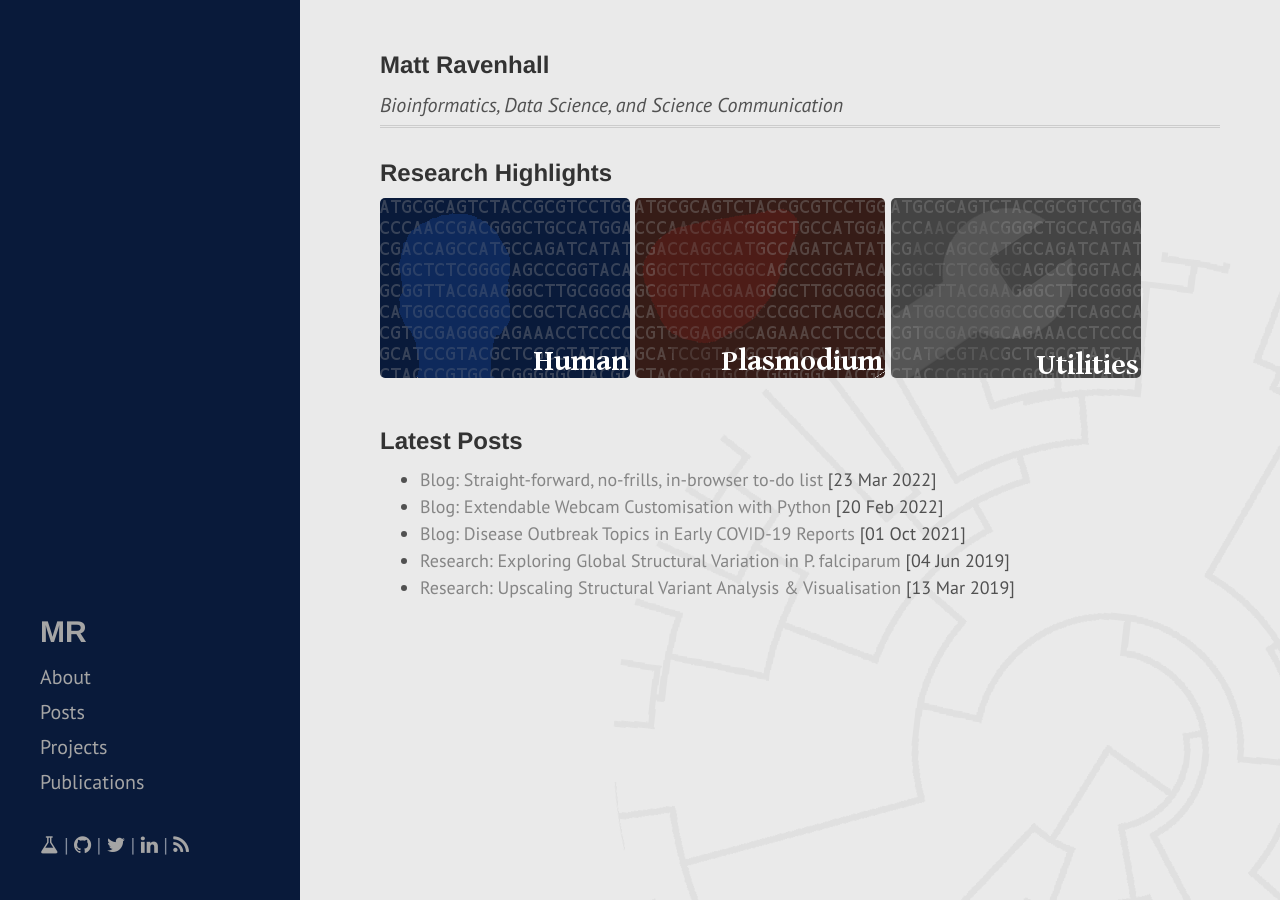
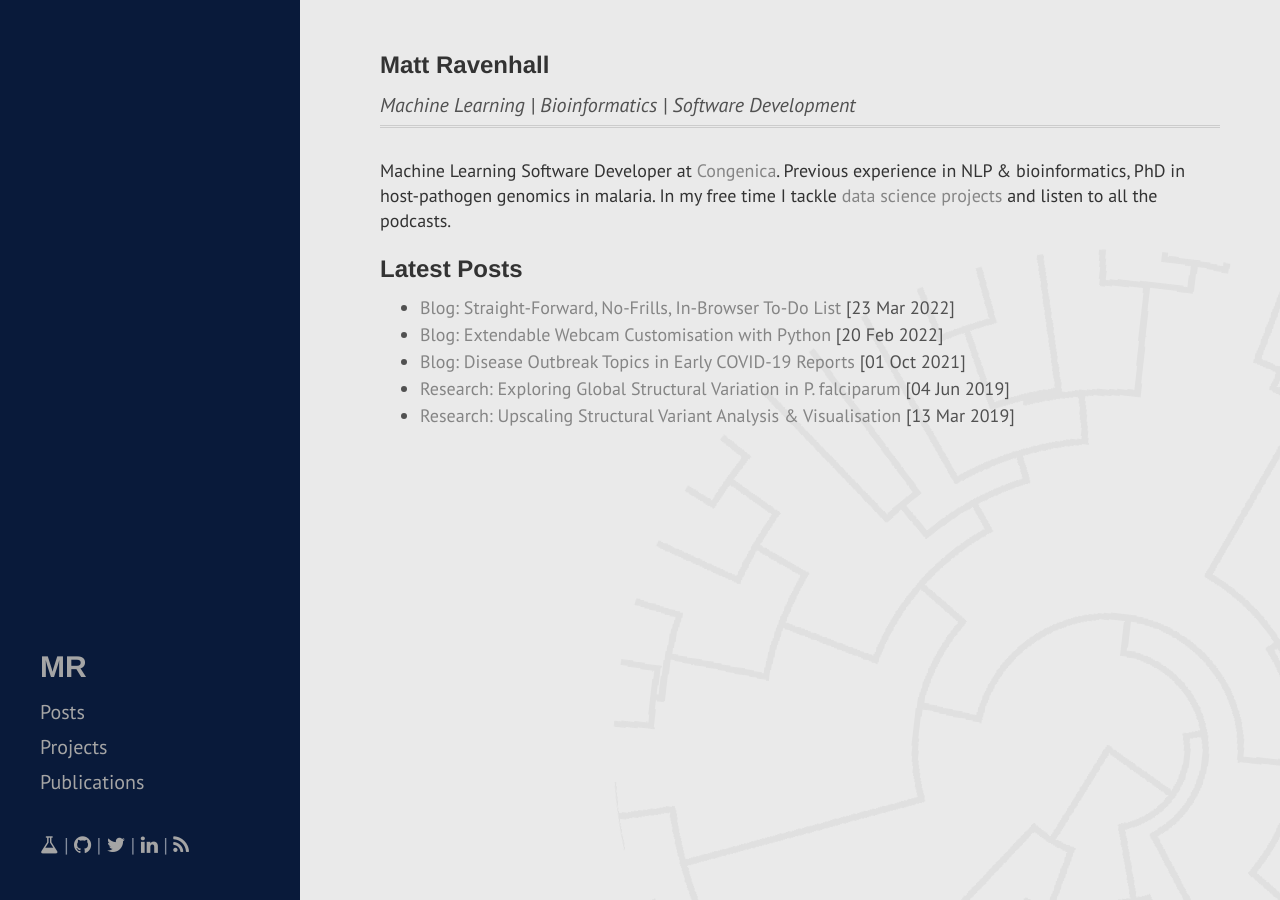
Before and after one commit to mattravenhall/mattravenhall.github.io, a Jekyll site: the page built from index.html, in a window 1280 px wide. Built offline with Jekyll 4.4.1, drawn with Linux system fonts in a browser that asks for light colours.

Commit message:
Updating 'About' information.

```diff
--- a/_includes/sidebar.html
+++ b/_includes/sidebar.html
@@ -9,7 +9,6 @@
     </div>
 
     <nav class="sidebar-nav">
-      <a class="sidebar-nav-item" href="/about">About</a>
       <a class="sidebar-nav-item" href="/blog">Posts</a>
       <a class="sidebar-nav-item" href="/projects">Projects</a>
       <a class="sidebar-nav-item" href="/publications">Publications</a>
--- a/index.html
+++ b/index.html
@@ -5,19 +5,11 @@ title: Home
 
 <div class="blurb">
   <h2>Matt Ravenhall</h2>
-  <i>Bioinformatics, Data Science, and Science Communication</i>
+  <i>Machine Learning | Bioinformatics | Software Development</i>
   <hr class="title">
-  <h2>Research Highlights</h2>
-  <div class="inline-block">
-    <a href="/research/human"><img src="/assets/highlights/highlight_human.png"></img></a>
-  </div>
-  <div class="inline-block">
-    <a href="/research/plasmodium"><img src="/assets/highlights/highlight_plasmodium.png"></img></a>
-  </div>
-  <div class="inline-block">
-    <a href="/research/utilities"><img src="/assets/highlights/highlight_utilities.png"></img></a>
-  </div>
-  <br>
+
+  <p>Machine Learning Software Developer at <a href="https://www.congenica.com/">Congenica</a>. Previous experience in NLP & bioinformatics, PhD in host-pathogen genomics in malaria</a>. In my free time I tackle <a href="/projects/index.html">data science projects</a> and listen to all the podcasts.</p>
+
   <h2>Latest Posts</h2>
   <ul>
     {% for post in site.posts limit:5 %}
```
Also changed, not shown: _posts/2022-03-23-SimpleToDo.md (+1 -1 lines), about/index.html (deleted, +0 -28 lines).
